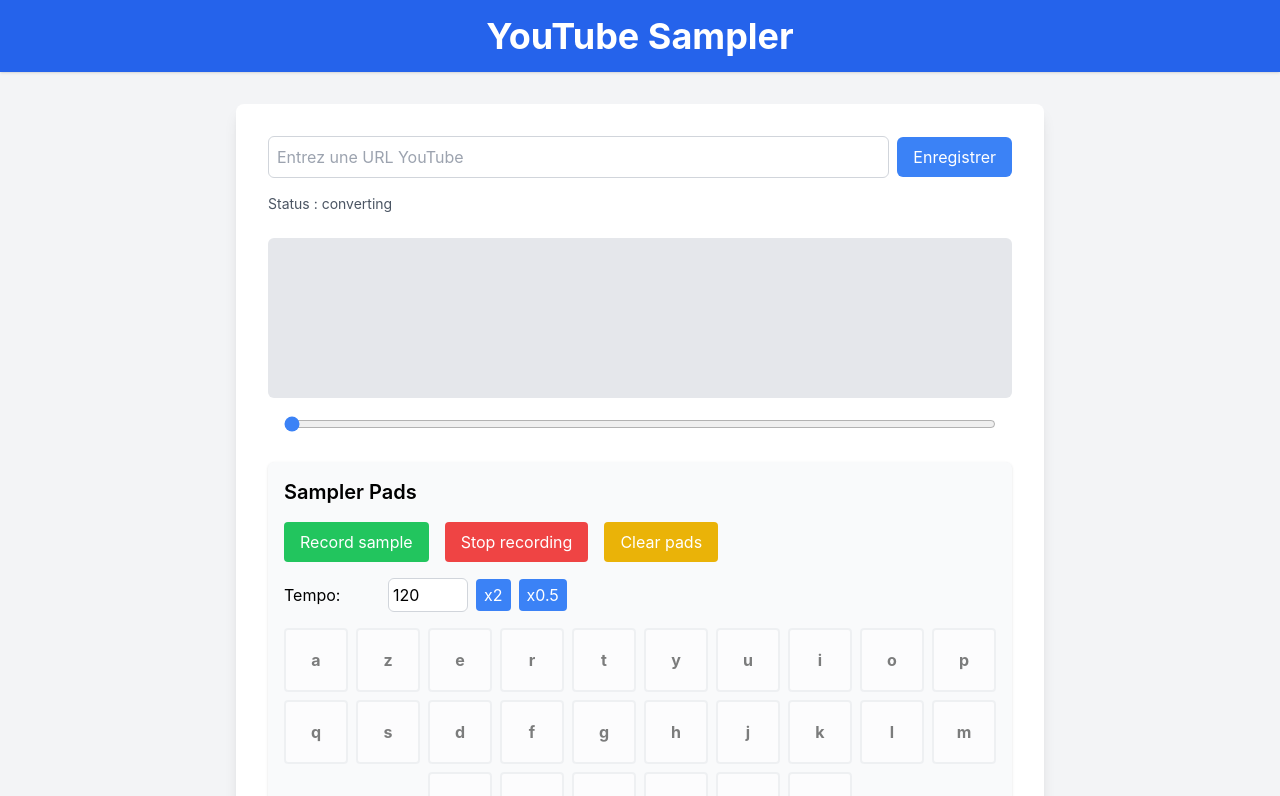
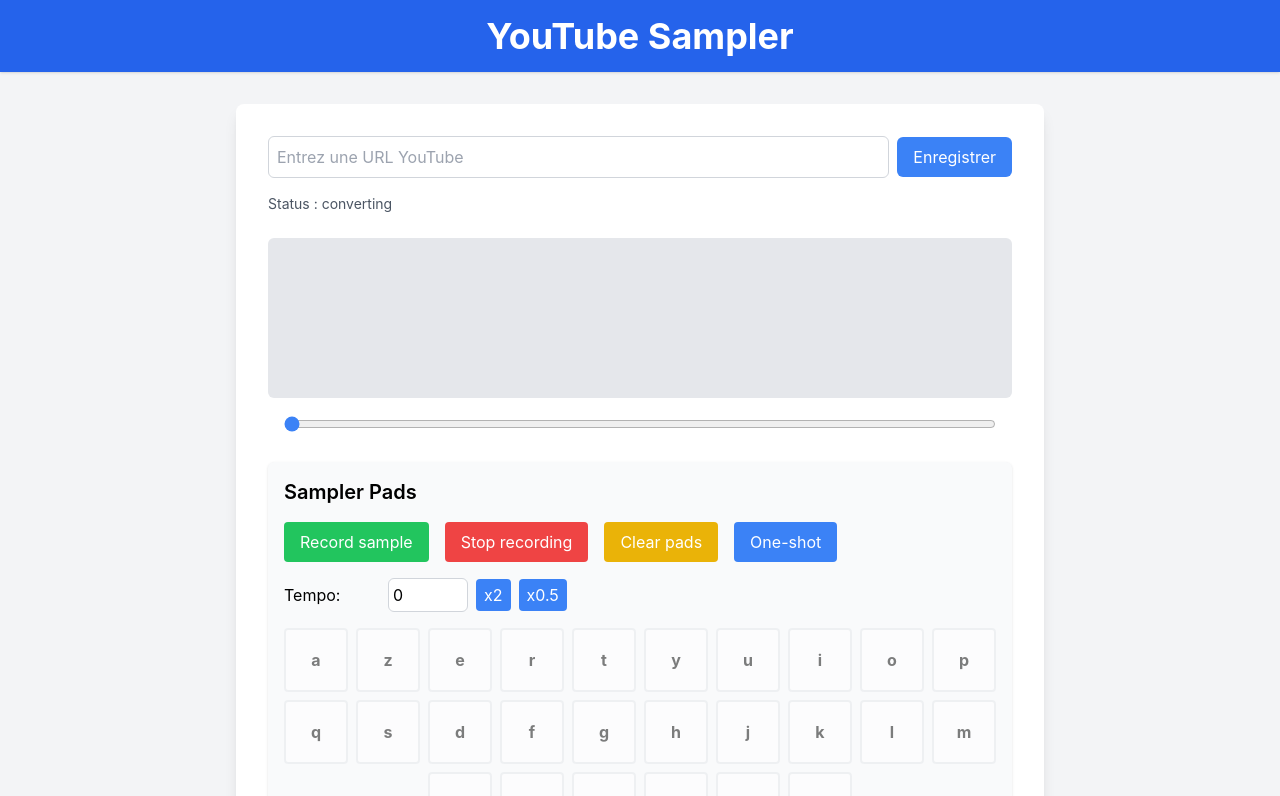
Before and after one commit to Luqua5/youtubeSampler, a React (Create React App) app: page / in a window 1280 px wide. Shown: the top 796 px of the page. Built offline with nearby package versions, Linux system fonts and the light colour scheme.

Commit message:
hold one shot

```diff
--- a/src/components/Pad.js
+++ b/src/components/Pad.js
@@ -4,7 +4,7 @@
 
 
 function Pad({ slice, setSlices, slices, baseTempo }) {
-  const { isPlaying, setIsPlaying, wavesurfer, timeoutRef } = useContext(SamplerContext);
+  const { isPlaying, setIsPlaying, wavesurfer, timeoutRef, recording, isOneShot } = useContext(SamplerContext);
 
   const playSlice = () => {
     if (!slice.attributed) return;
@@ -19,17 +19,15 @@
 
     wavesurfer.current.setPlaybackRate(playbackRate);
 
-    const nextSliceIndex = slices.findIndex((s) => s.key === slice.key) + 1;
-    const duration = nextSliceIndex < slices.length ? slices[nextSliceIndex].time - slice.time : undefined;
-
     setIsPlaying(true);
-
-    console.log('duration', duration);
 
     wavesurfer.current.seekTo(slice.time / wavesurfer.current.getDuration());
     wavesurfer.current.play();
 
-    //turn to false after duration
+    if(isOneShot){
+        const nextSliceIndex = slices.findIndex((s) => s.key === slice.key) + 1;
+        const duration = nextSliceIndex < slices.length ? slices[nextSliceIndex].time - slice.time : undefined;
+
         if (duration) {
             timeoutRef.current = setTimeout(() => {
             setIsPlaying(false);
@@ -37,10 +35,19 @@
             wavesurfer.current.pause();
             }, (duration*1000)*(1/playbackRate));
         }
+    }
   };
 
+  const stopSlice = () => {
+    if(!isOneShot){
+        setIsPlaying(false);
+        wavesurfer.current.pause();
+    }
+  };
+
+  useEffect(() => {
     const handleKeyDown = (e) => {
-    if (e.key === slice.key && slice.attributed) {
+        if (e.key === slice.key && slice.attributed && !recording && !slice.active) {
             playSlice();
             const updatedSlices = slices.map((s) =>
             s.key === slice.key ? { ...s, active: true } : s
@@ -50,7 +57,8 @@
     };
 
     const handleKeyUp = (e) => {
-    if (e.key === slice.key) {
+        if (e.key === slice.key && !recording) {
+            stopSlice();
             const updatedSlices = slices.map((s) =>
             s.key === slice.key ? { ...s, active: false } : s
             );
@@ -58,14 +66,13 @@
         }
     };
 
-  useEffect(() => {
     window.addEventListener('keydown', handleKeyDown);
     window.addEventListener('keyup', handleKeyUp);
     return () => {
       window.removeEventListener('keydown', handleKeyDown);
       window.removeEventListener('keyup', handleKeyUp);
     };
-  }, [slices]);
+  }, [slices, recording, slice.key, setSlices]);
 
   return (
     <div
--- a/src/components/SamplerPads.js
+++ b/src/components/SamplerPads.js
@@ -25,7 +25,9 @@
     setBaseTempo,
     buffer,
     wavesurfer,
-    regionsRef
+    regionsRef,
+    isOneShot,
+    setIsOneShot,
   } = useContext(SamplerContext);
 
   const startRecording = async () => {
@@ -43,7 +45,6 @@
 
   const addSlice = (key, time) => {
     console.log(key, time);
-
     //const relativeTime = startTime ? time - startTime : 0;
     const newSlice = { key, time : time, active: false, tempo, pitch, attributed: true };
     setSlices([...slices, newSlice]);
@@ -67,6 +68,10 @@
 
   const halfTempo = () => {
     setTempo(tempo / 2);
+  }
+
+  const handleOneShot = () => {
+    setIsOneShot(!isOneShot);
   }
 
   useEffect(() => {
@@ -96,6 +101,10 @@
     }
   }, [buffer]);
 
+  useEffect(() => {
+    console.log('Recording changed:', recording);
+  }, [recording]);
+
   return (
     <div className="p-4 bg-gray-50 rounded-md shadow">
       <h2 className="text-xl font-semibold mb-4">Sampler Pads</h2>
@@ -109,6 +118,10 @@
         <button onClick={clearPads} className="bg-yellow-500 text-white px-4 py-2 rounded hover:bg-yellow-600">
           Clear pads
         </button>
+        <button onClick={handleOneShot} className="bg-blue-500 text-white px-4 py-2 rounded hover:bg-blue-600">
+          {isOneShot ? "One-shot" : "Hold"}
+        </button>
+
       </div>
       <div className="flex flex-col gap-4 mb-4">
         <div className="flex items-center gap-2">
--- a/src/components/Waveform.js
+++ b/src/components/Waveform.js
@@ -58,8 +58,10 @@
 
   return (
     <div className="mb-6">
-      <div ref={waveformRef} id="waveform" className="w-full h-40 bg-gray-200 rounded-md"></div>
-      <div id="wave-timeline" className="mt-2"></div>
+      <div id="waveform" className="w-full h-40 bg-gray-200 rounded-md">
+        <div ref={waveformRef}></div>
+        <div id="wave-timeline" className="mt-2"></div>
+      </div>
       <div className="mt-4 px-4">
         <input
           type="range"
--- a/src/context/SamplerContext.js
+++ b/src/context/SamplerContext.js
@@ -7,14 +7,15 @@
 export const SamplerProvider = ({ children }) => {
   const [slices, setSlices] = useState([]);
   const [recording, setRecording] = useState(false);
-  const [tempo, setTempo] = useState(120);
+  const [tempo, setTempo] = useState(0);
   const [pitch, setPitch] = useState(0);
   const [startTime, setStartTime] = useState(null);
-  const [baseTempo, setBaseTempo] = useState(120);
+  const [baseTempo, setBaseTempo] = useState(0);
   const [player, setPlayer] = useState(null);
   const [buffer, setBuffer] = useState(null);
   const [blob, setBlob] = useState(null);
   const [isPlaying, setIsPlaying] = useState(false);
+  const [isOneShot, setIsOneShot] = useState(true);
   const wavesurfer = useRef(null);
   const timeoutRef = useRef(null);
   const regionsRef = useRef(null);
@@ -46,6 +47,8 @@
         wavesurfer,
         timeoutRef,
         regionsRef,
+        isOneShot,
+        setIsOneShot,
       }}
     >
       {children}
```
Lines whose indentation alone changed are shown as unchanged.
